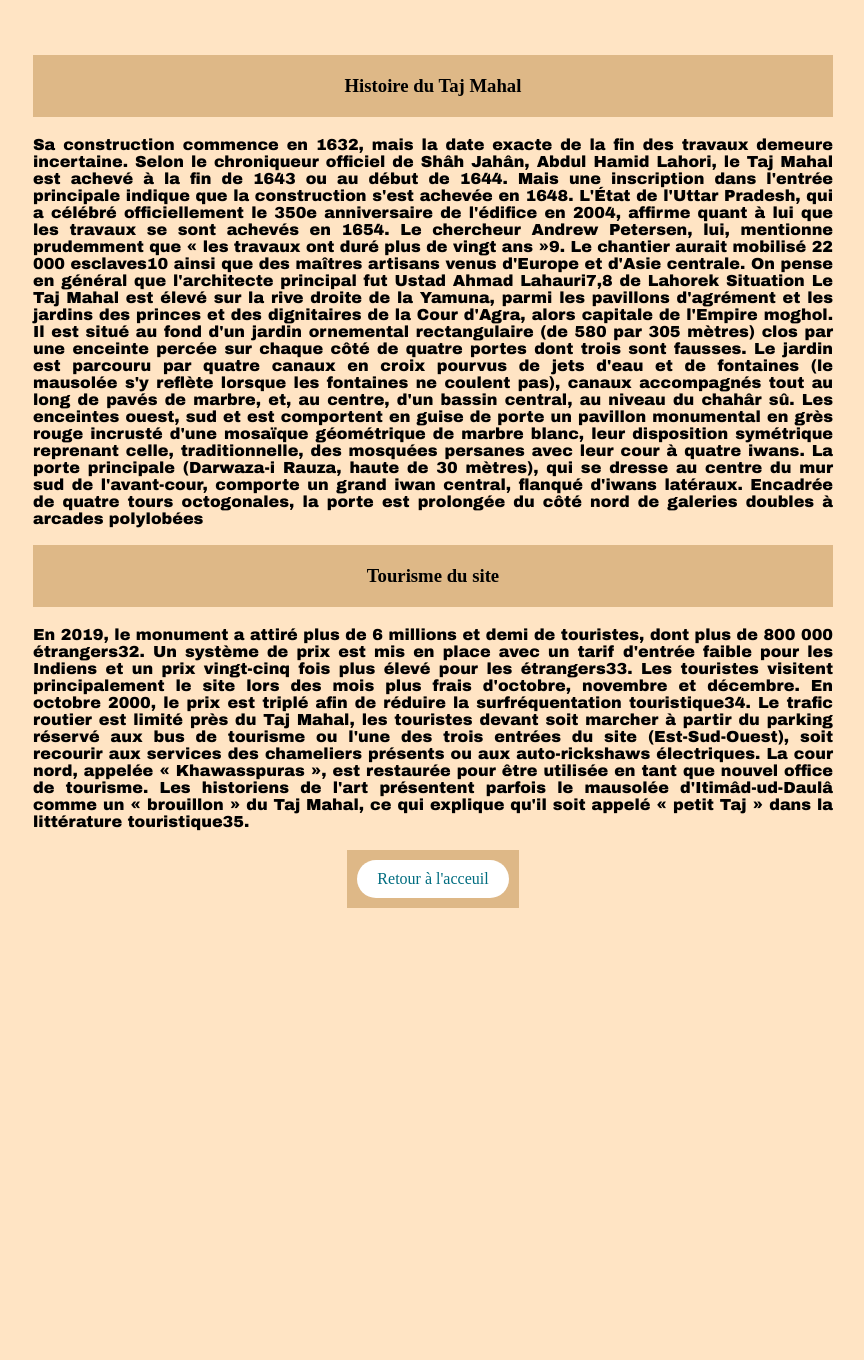
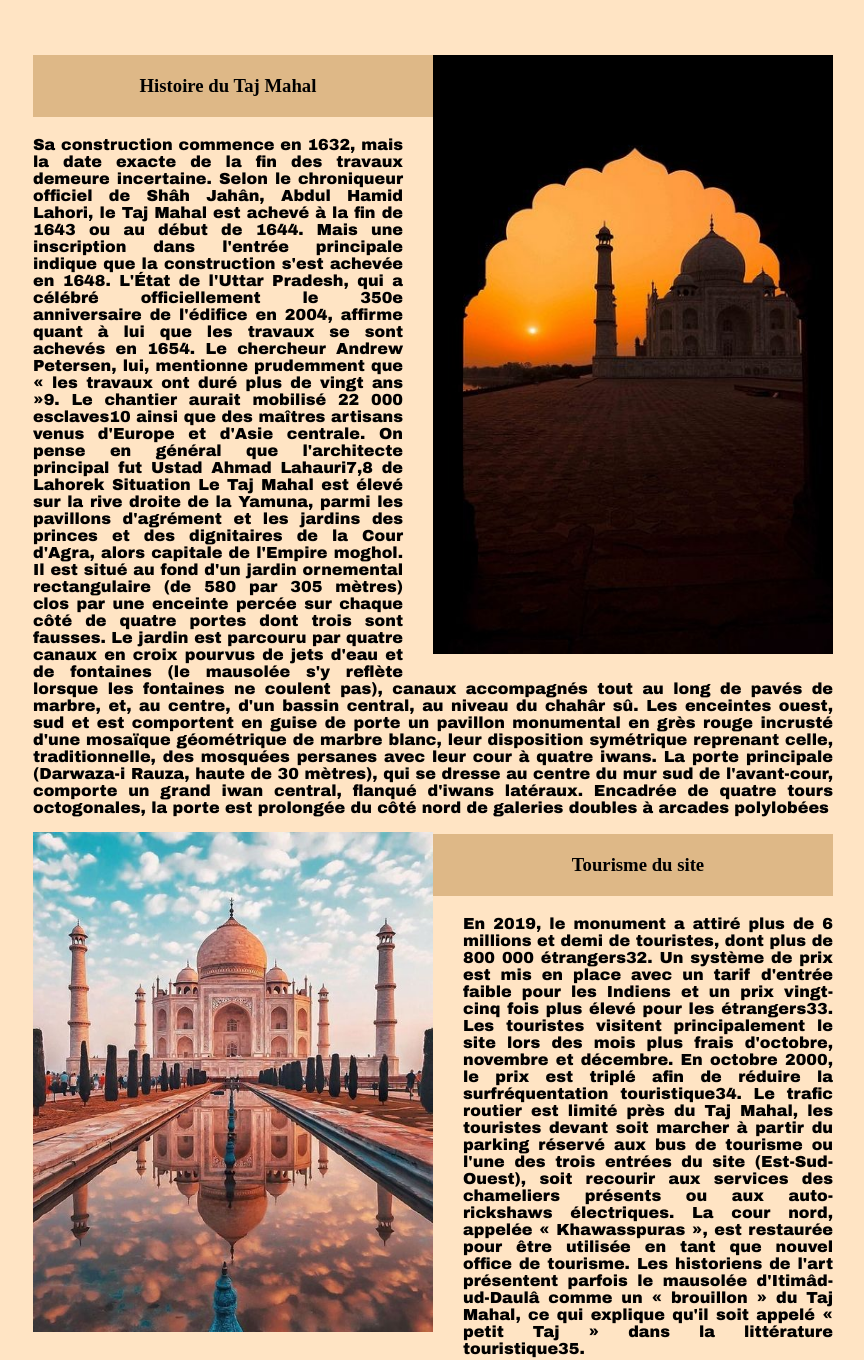
Before and after one commit to babacarmaya/LTI123_Wone_Marieme_ndiaye_Babacar.github.io, a plain HTML site: page taj.html in a window 1280 px wide. Shown: the part 371-1731 px from the top of the page, without its empty margins (207-1071 px from the left). Before the commit the page ends 1287 px from the top, so only its background shows below. Drawn offline with Linux system fonts and the light colour scheme.

Commit message:
Add files via upload

```diff
--- a/taj.html
+++ b/taj.html
@@ -76,7 +76,7 @@
 </div>
     <div class="container">
         <div class="description-container">
-            <img src="taj1.jpg" alt="" class="img-responsive floating-image right">
+            <img src="taj mahal img.jpg" alt="" class="img-responsive floating-image right">
 
             <h3>Histoire du Taj Mahal</h3>
             <p>
@@ -95,7 +95,7 @@ Il est situé au fond d'un jardin ornemental rectangulaire (de 580 par 305 mètr
             </p>
 
 
-            <img src="taj2.jpg" alt="" class="img-responsive floating-image left">
+            <img src="taj  mahali.jpg" alt="" class="img-responsive floating-image left">
             <h3>Tourisme du site</h3>
             <p>
                 En 2019, le monument a attiré plus de 6 millions et demi de touristes, dont plus de 800 000 étrangers32. Un système de prix est mis en place avec un tarif d'entrée faible pour les Indiens et un prix vingt-cinq fois plus élevé pour les étrangers33. Les touristes visitent principalement le site lors des mois plus frais d'octobre, novembre et décembre.
```
